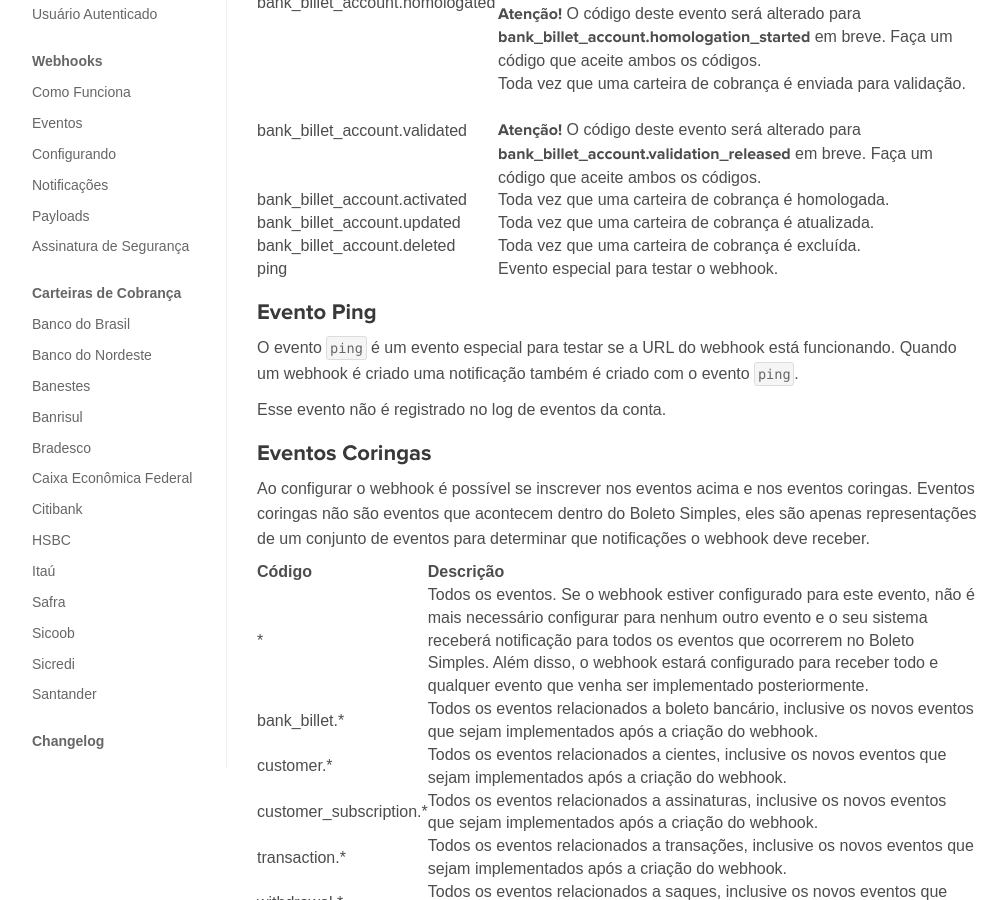
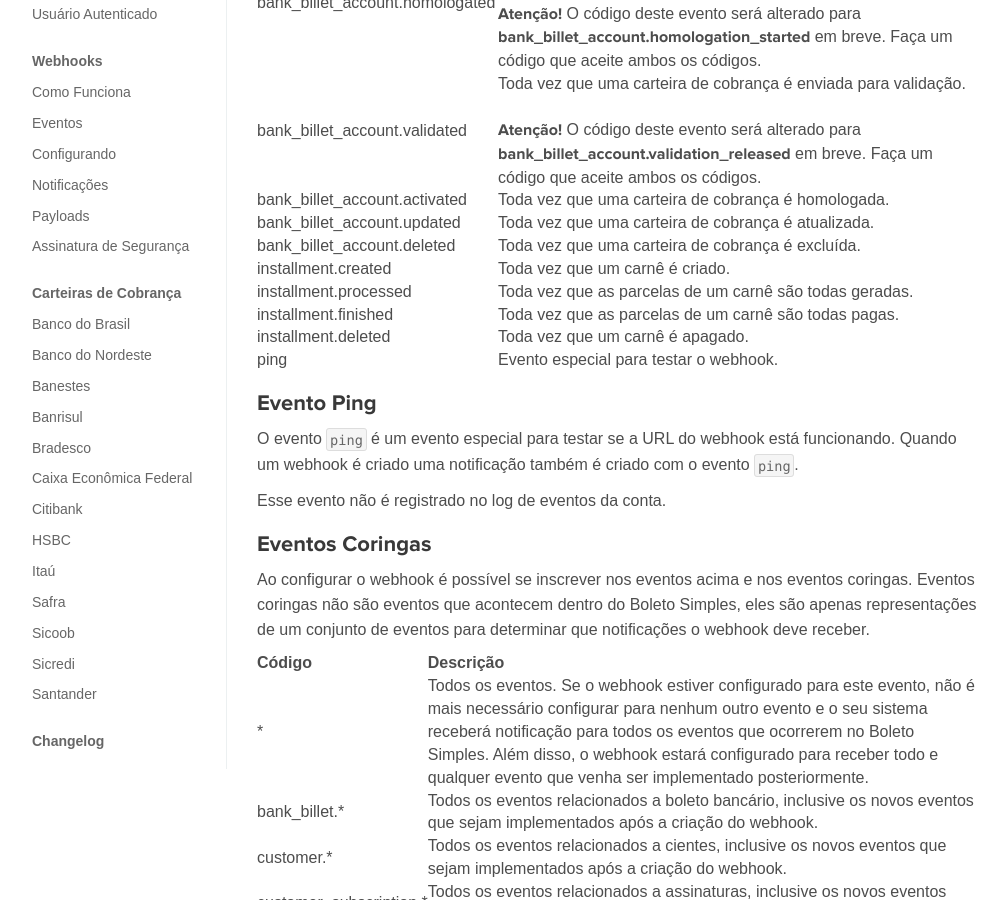
Before and after one commit to BoletoSimples/boletosimples-docs, a Jekyll site: the page built from webhooks/events.md, in a window 1280 px wide and 900 px high, scrolled down 1275 px. Shown: the whole window, without its empty margins (143-1150 px from the left). Built offline with Jekyll 4.4.1, drawn with Linux system fonts in a browser that asks for light colours.

Commit message:
add installments events

```diff
--- a/webhooks/events.md
+++ b/webhooks/events.md
@@ -52,6 +52,10 @@ Abaixo a listagem de eventos registrados pelo Boleto Simples:
 | bank_billet_account.activated     | Toda vez que uma carteira de cobrança é homologada.|
 | bank_billet_account.updated       | Toda vez que uma carteira de cobrança é atualizada.|
 | bank_billet_account.deleted       | Toda vez que uma carteira de cobrança é excluída.  |
+| installment.created               | Toda vez que um carnê é criado.                 |
+| installment.processed             | Toda vez que as parcelas de um carnê são todas geradas.  |
+| installment.finished              | Toda vez que as parcelas de um carnê são todas pagas.       |
+| installment.deleted               | Toda vez que um carnê é apagado.             |
 | ping                              | Evento especial para testar o webhook.             |
 
 ### Evento Ping
```
Also changed, not shown: changelog/index.md (+4 -0 lines).
